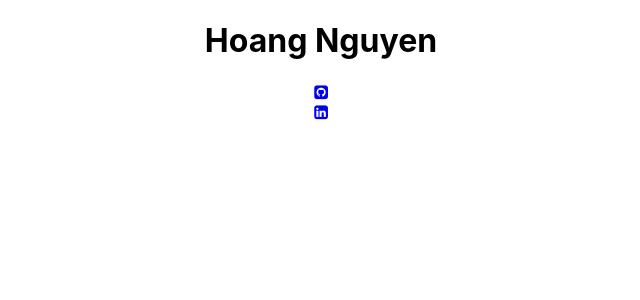
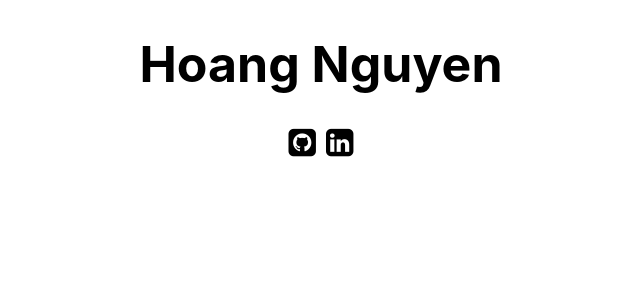
Before and after one commit to hncode18/personal-site, a React (Create React App) app: page / in a window 1280 px wide. Shown: the top 300 px of the page, without its empty margins (319-959 px from the left). Built offline with nearby package versions, Linux system fonts and the light colour scheme.

Commit message:
Modified CSS for links and name

```diff
--- a/src/App.css
+++ b/src/App.css
@@ -2,37 +2,16 @@
   text-align: center;
 }
 
-.App-logo {
-  height: 40vmin;
-  pointer-events: none;
+#name {
+    font-size: 50px;
 }
 
-@media (prefers-reduced-motion: no-preference) {
-  .App-logo {
-    animation: App-logo-spin infinite 20s linear;
-  }
+.link-div .bio-link {
+    margin: 5px;
+    text-decoration: none;
+    color: black;
 }
 
-.App-header {
-  background-color: #282c34;
-  min-height: 100vh;
-  display: flex;
-  flex-direction: column;
-  align-items: center;
-  justify-content: center;
-  font-size: calc(10px + 2vmin);
-  color: white;
+.link-div .bio-link:hover {
+    color: turquoise;
 }
-
-.App-link {
-  color: #61dafb;
-}
-
-@keyframes App-logo-spin {
-  from {
-    transform: rotate(0deg);
-  }
-  to {
-    transform: rotate(360deg);
-  }
-}
--- a/src/App.js
+++ b/src/App.js
@@ -4,16 +4,13 @@ import './App.css';
 function App() {
   return (
     <div className="App">
-      <h1>Hoang Nguyen</h1>
-        <div>
-            <a href="https://github.com/hncode18">
-                <i class="fa fa-github-square" aria-hidden="true"></i>
+      <h1 id="name">Hoang Nguyen</h1>
+        <div className="link-div">
+            <a className="bio-link" href="https://github.com/hncode18">
+                <i className="fa fa-github-square fa-2x" aria-hidden="true"></i>
             </a>
-        </div>
-
-        <div>
-            <a href="https://www.linkedin.com/in/hoang-nguyen21/">
-                <i class="fa fa-linkedin-square" aria-hidden="true"></i>
+            <a className="bio-link" href="https://www.linkedin.com/in/hoang-nguyen21/">
+                <i className="fa fa-linkedin-square fa-2x" aria-hidden="true"></i>
             </a>
         </div>
     </div>
--- a/src/index.css
+++ b/src/index.css
@@ -6,8 +6,3 @@ body {
   -webkit-font-smoothing: antialiased;
   -moz-osx-font-smoothing: grayscale;
 }
-
-code {
-  font-family: source-code-pro, Menlo, Monaco, Consolas, 'Courier New',
-    monospace;
-}
```
